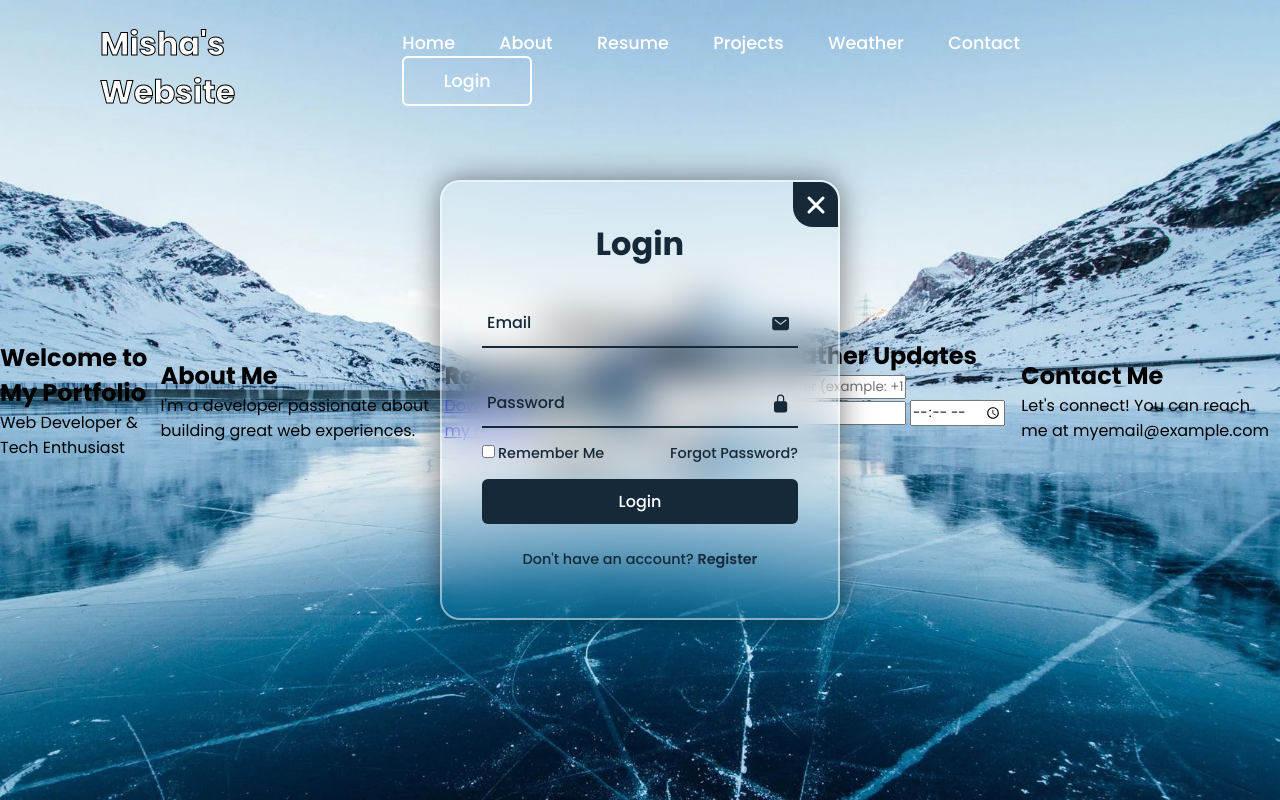
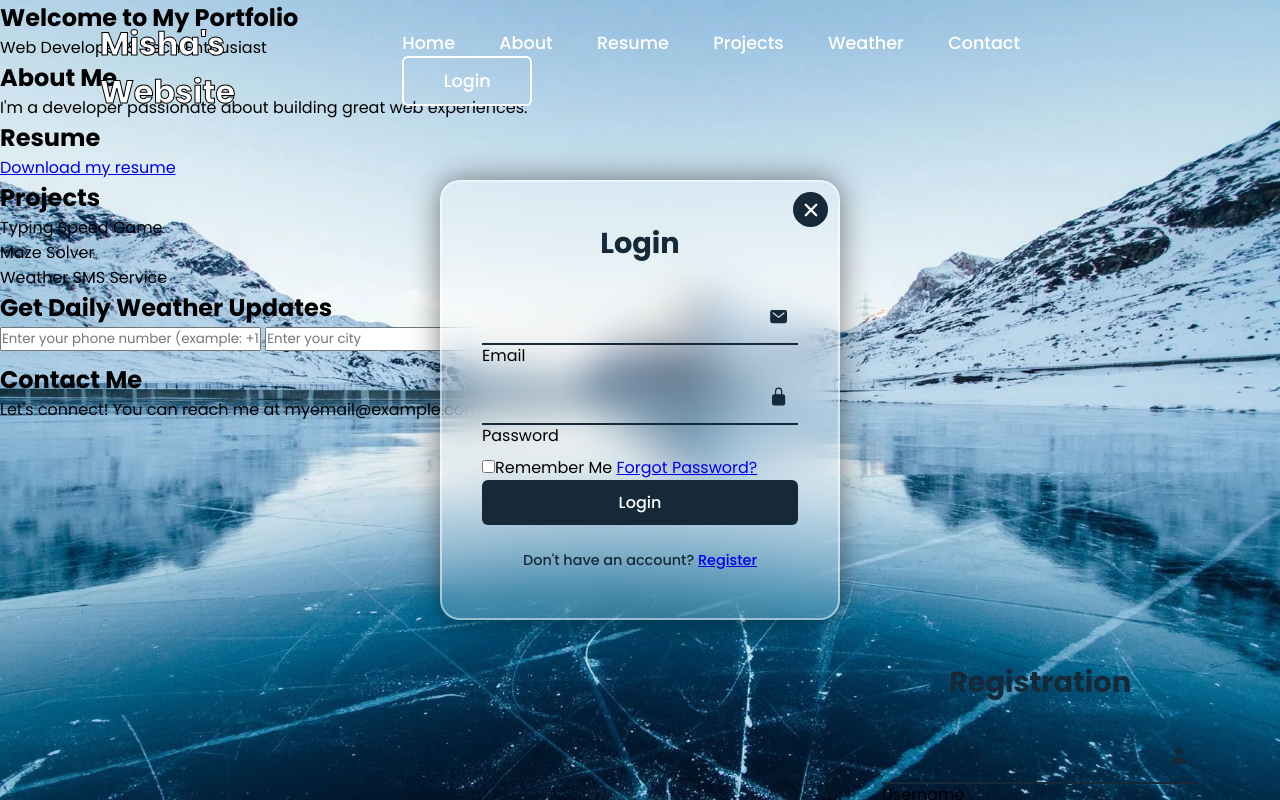
Before and after one commit to MishaZoubarev/website, a website: page public/index.html in a window 1280 px wide. Both pictures are taken after a click on the button "Login". Drawn offline with nearby package versions, Linux system fonts and the light colour scheme.

Commit message:
trying second time styles.css

```diff
--- a/public/styles.css
+++ b/public/styles.css
@@ -8,22 +8,20 @@
 }
 
 body {
-    display: flex;
-    justify-content: center;
-    align-items: center;
     min-height: 100vh;
     background: url('wp8552676.webp') no-repeat;
     background-size: cover;
     background-position: center;
+    scroll-behavior: smooth;
 }
 
-header{
+/* ===== HEADER NAVIGATION ===== */
+header {
     position: fixed;
     top: 0;
     left: 0;
     width: 100%;
     padding: 20px 100px;
-    /* background: red; */
     display: flex;
     justify-content: space-between;
     align-items: center;
@@ -37,7 +35,7 @@ header{
     -webkit-text-stroke: 1px black;
 }
 
-.navigation a{
+.navigation a {
     position: relative;
     font-size: 1.1em;
     color: #fff;
@@ -65,7 +63,7 @@ header{
     transform: scaleX(1);
 }
 
-.navigation .btnLogin-popup{
+.navigation .btnLogin-popup {
     width: 130px;
     height: 50px;
     background: transparent;
@@ -85,27 +83,25 @@ header{
     color: #162938;
 }
 
+/* ===== LOGIN / REGISTER POPUP ===== */
 .wrapper {
-    position: relative;
+    position: fixed;
+    top: 50%;
+    left: 50%;
     width: 400px;
     height: 440px;
-    background: transparent;
-    border: 2px solid rgba(255, 255, 255, .5);
+    background: rgba(255, 255, 255, 0.2);
+    border: 2px solid rgba(255, 255, 255, 0.5);
     border-radius: 20px;
     backdrop-filter: blur(20px);
     box-shadow: 0 0 30px rgba(0, 0, 0, .5);
-    display: flex;
-    justify-content: center;
-    align-items: center;
-    overflow: hidden;
-    transform: scale(0);
+    transform: translate(-50%, -50%) scale(0);
     transition: transform .5s ease, height .2s ease;
-    position: fixed;
     z-index: 100;
 }
 
 .wrapper.active-popup {
-    transform: scale(1);
+    transform: translate(-50%, -50%) scale(1);
 }
 
 .wrapper.active {
@@ -115,7 +111,6 @@ header{
 .wrapper .form-box {
     width: 100%;
     padding: 40px;
-
 }
 
 .wrapper .form-box.login {
@@ -123,7 +118,7 @@ header{
     transform: translateX(0);
 }
 
-.wrapper.active .form-box.login{
+.wrapper.active .form-box.login {
     transition: none;
     transform: translateX(-400px);
 }
@@ -141,26 +136,26 @@ header{
 
 .wrapper .icon-close {
     position: absolute;
-    top: 0;
-    right: 0;
-    width: 45px;
-    height: 45px;
+    top: 10px;
+    right: 10px;
+    width: 35px;
+    height: 35px;
     background: #162938;
-    font-size: 2em;
+    font-size: 1.5em;
     color: #fff;
     display: flex;
     justify-content: center;
     align-items: center;
-    border-bottom-left-radius: 20px;
+    border-radius: 50%;
     cursor: pointer;
     z-index: 1;
 }
 
 .form-box h2 {
-    font-size: 2em;
+    font-size: 1.8em;
     color: #162938;
     text-align: center;
-
+    margin-bottom: 20px;
 }
 
 .input-box {
@@ -171,26 +166,7 @@ header{
     margin: 30px 0;
 }
 
-.input-box label{
-    position: absolute;
-    top: 50%;
-    left: 5px;
-    transform: translateY(-50%);
-    font-size: 1em;
-    color: #162938;
-    font-weight: 500;
-    pointer-events: none;
-    transition: .5s;
-
-}
-
-.input-box input:focus~label,
-.input-box input:valid~label{
-    top: -5px;
-
-}
-
-.input-box input{
+.input-box input {
     width: 100%;
     height: 100%;
     background: transparent;
@@ -200,41 +176,14 @@ header{
     color: #162938;
     font-weight: 600;
     padding: 0 35px 0 5px;
-
 }
 
-.input-box .icon{
+.input-box .icon {
     position: absolute;
-    right: 8px;
+    right: 10px;
     font-size: 1.2em;
     color: #162938;
-    line-height: 57px;
-}
-
-.remember-forgot{
-    font-size: .9em;
-    color:#162938;
-    font-weight: 500;
-    margin: -15px 0 15px;
-    display: flex;
-    justify-content: space-between;
-
-}
-
-.remember-forgot label input{
-    accent-color: #162938;
-    margin-right: 3px;
-}
-
-.remember-forgot a{
-    color: #162938;
-    text-decoration: none;
-
-}
-
-.remember-forgot a:hover {
-    text-decoration: underline;
-
+    line-height: 50px;
 }
 
 .btn {
@@ -258,34 +207,7 @@ header{
     margin: 25px 0 10px;
 }
 
-.login-register p a {
-    color: #162938;
-    text-decoration: none;
-    font-weight: 600;
-}
-
-.login-register p a:hover {
-    text-decoration: underline;
-
-}
-
-
-
-
-
-
-.sms-container h2 {
-    font-size: 1.8em;
-    font-weight: bold;
-
-    text-shadow:
-        -1px -1px 0px black,
-         1px -1px 0px black,
-        -1px  1px 0px black,
-         1px  1px 0px black;
-    color: white;
-}
-
+/* ===== WEATHER APP SECTION ===== */
 .sms-container {
     width: 350px;
     background: rgba(255, 255, 255, 0.2);
@@ -294,9 +216,19 @@ header{
     backdrop-filter: blur(10px);
     text-align: center;
     color: white;
-    margin-top: 30px;
     border: 2px solid rgba(255, 255, 255, 0.3);
     box-shadow: 0 4px 10px rgba(0, 0, 0, 0.2);
+}
+
+.sms-container h2 {
+    font-size: 1.8em;
+    font-weight: bold;
+    text-shadow:
+        -1px -1px 0px black,
+         1px -1px 0px black,
+        -1px  1px 0px black,
+         1px  1px 0px black;
+    color: white;
 }
 
 .sms-container input,
```
